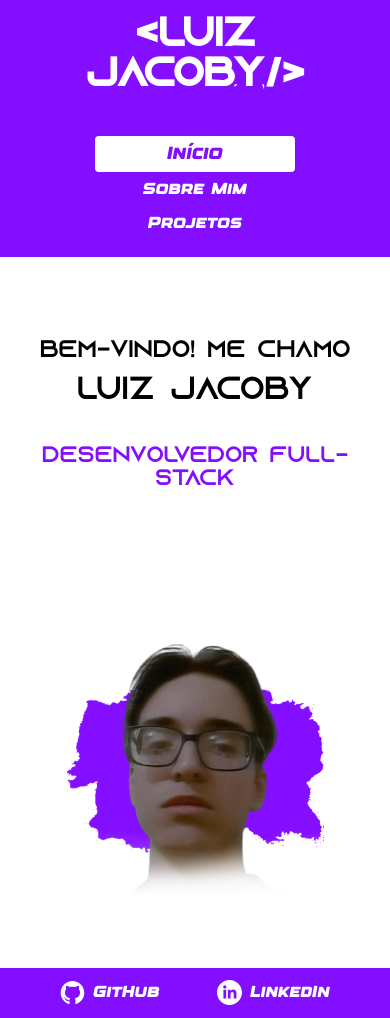
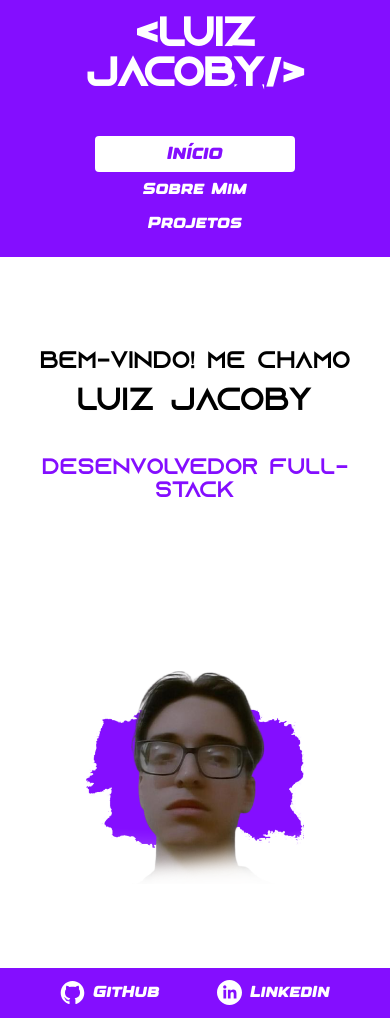
Before and after one commit to SrJacoby/portfolio-digital, a React (Vite) app: page / in a window 390 px wide. Built offline with nearby package versions, Linux system fonts and the light colour scheme.

Commit message:
ajustes na imagem

```diff
--- a/src/pages/Home.module.css
+++ b/src/pages/Home.module.css
@@ -103,11 +103,11 @@ main{
   .imgProfile {
     width: 100%;
     height: auto;
-    margin-top: 1rem;
+    margin-top: 0.5rem;
   }
 
   .imgProfile img {
-    max-width: 70vw;
+    max-width: 60vw;
     padding: 0.5rem;
   }
 }
```
